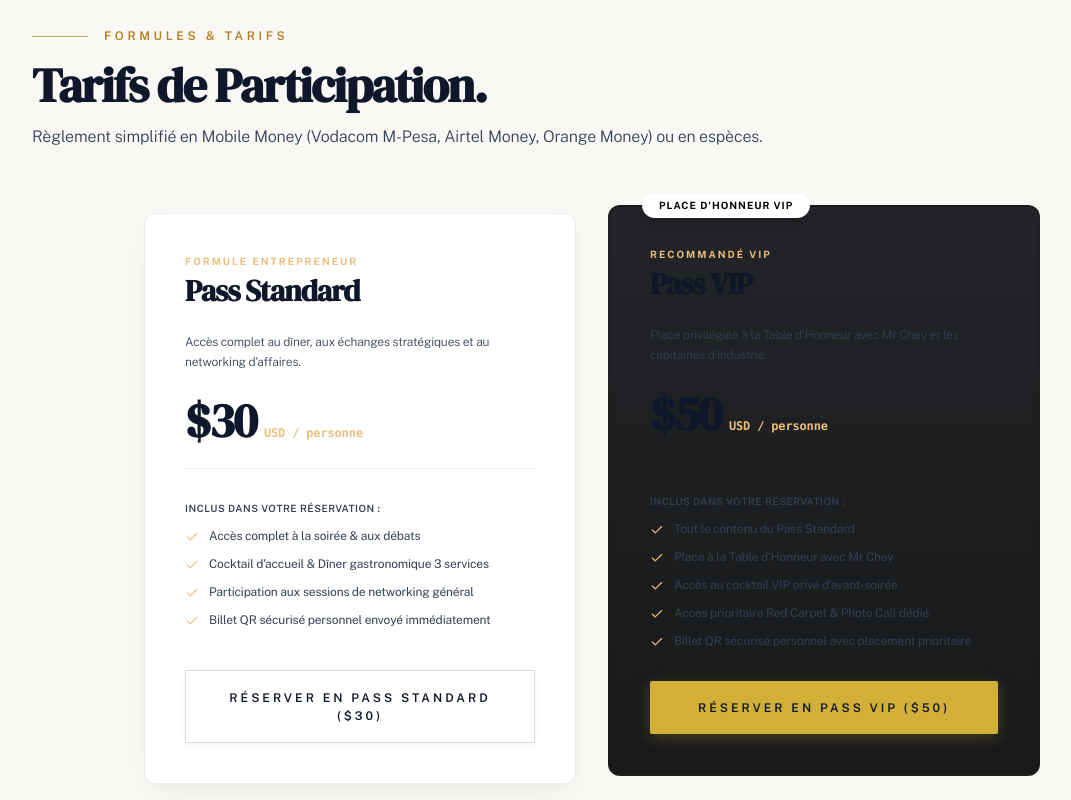
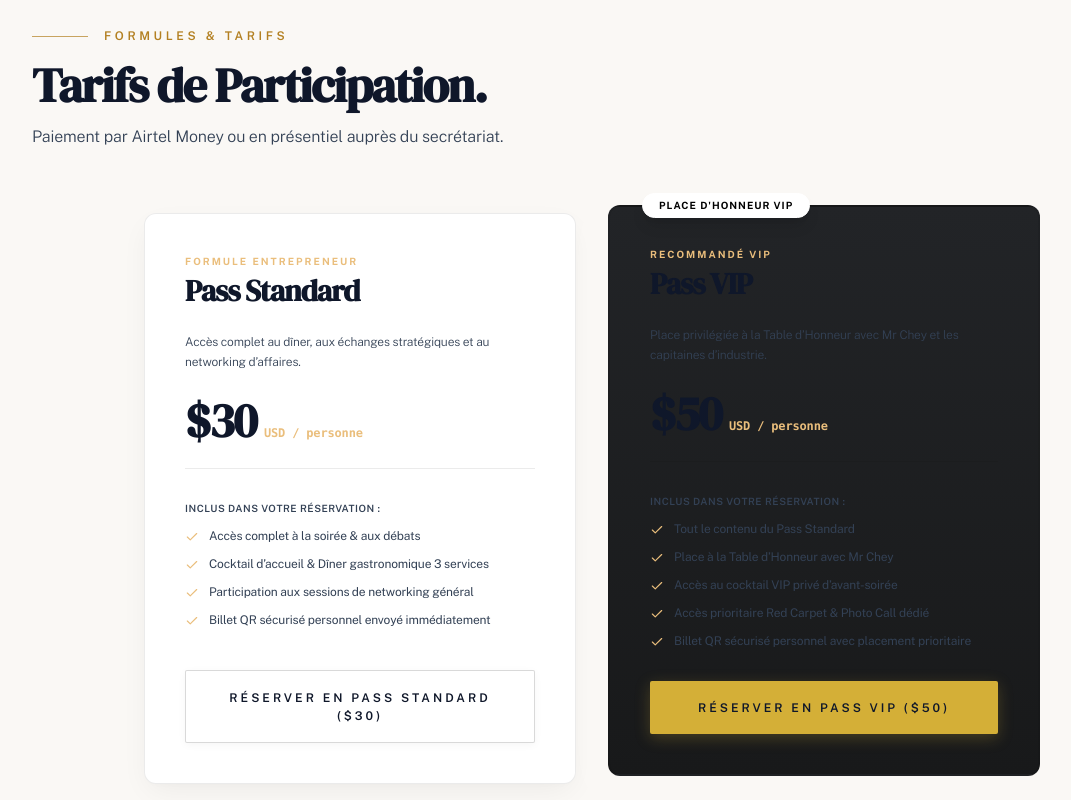
Before and after one commit to 7k-nd/Monsieur-Chey, a Next.js app: page / in a window 1280 px wide. Shown: the part 2980-3780 px from the top of the page, without its empty margins (48-1119 px from the left). Built offline with nearby package versions, Linux system fonts and the light colour scheme; no server answers; the database is empty; a web font is replaced by a local one.

Commit message:
Limit registration payments to Airtel and in-person
Co-authored-by: Copilot <223556219+Copilot@users.noreply.github.com>

```diff
--- a/src/components/FaqSection.tsx
+++ b/src/components/FaqSection.tsx
@@ -7,7 +7,7 @@ export default function FaqSection() {
   const faqs = [
     {
       q: 'Comment s\u2019effectue le paiement de mon billet ?',
-      a: 'Vous pouvez payer facilement via Mobile Money en RDC (Vodacom M-Pesa, Airtel Money, Orange Money), en espèces auprès du comité d\u2019organisation, ou par virement bancaire. Une fois votre référence transmise ou votre versement effectué, votre billet QR officiel est validé instantanément.',
+      a: 'Vous pouvez régler par Airtel Money au numéro officiel indiqué lors de l’inscription, ou payer en présentiel auprès du secrétariat. Après vérification de votre paiement par l’équipe, votre billet QR officiel sera validé.',
     },
     {
       q: 'Comment récupérer mon billet une fois inscrit ?',
--- a/src/components/PricingSection.tsx
+++ b/src/components/PricingSection.tsx
@@ -57,7 +57,7 @@ export default function PricingSection({ onSelectCategory }: PricingSectionProps
             Tarifs de Participation.
           </h2>
           <p className="text-base text-white/70 font-light">
-            Règlement simplifié en Mobile Money (Vodacom M-Pesa, Airtel Money, Orange Money) ou en espèces.
+            Paiement par Airtel Money ou en présentiel auprès du secrétariat.
           </p>
         </div>
 
--- a/src/components/RegistrationModal.tsx
+++ b/src/components/RegistrationModal.tsx
@@ -21,7 +21,7 @@ export default function RegistrationModal({ isOpen, onClose, defaultCategory = '
   const [email, setEmail] = useState('');
   const [company, setCompany] = useState('');
   const [jobTitle, setJobTitle] = useState('');
-  const [paymentMethod, setPaymentMethod] = useState<PaymentMethod>('mpesa');
+  const [paymentMethod, setPaymentMethod] = useState<PaymentMethod>('airtel');
   const [paymentReference, setPaymentReference] = useState('');
   const [photoPreview, setPhotoPreview] = useState<string>('');
   const [isSubmitting, setIsSubmitting] = useState(false);
@@ -307,12 +307,10 @@ export default function RegistrationModal({ isOpen, onClose, defaultCategory = '
                 4. Mode de Règlement ({currentTier.price} USD)
               </label>
 
-              <div className="grid grid-cols-2 sm:grid-cols-4 gap-2 text-center text-xs">
+              <div className="grid grid-cols-2 gap-2 text-center text-xs">
                 {[
-                  { id: 'mpesa', label: 'Vodacom M-Pesa' },
                   { id: 'airtel', label: 'Airtel Money' },
-                  { id: 'orange', label: 'Orange Money' },
-                  { id: 'cash', label: 'Espèces / Banque' },
+                  { id: 'cash', label: 'Paiement en présentiel' },
                 ].map((m) => (
                   <button
                     key={m.id}
@@ -331,10 +329,8 @@ export default function RegistrationModal({ isOpen, onClose, defaultCategory = '
 
               <div className="p-3.5 bg-[#101112] border border-white/10 rounded text-xs space-y-1">
                 <p className="registration-payment-instructions text-white/90">
-                  {paymentMethod === 'mpesa' && 'Transférez au numéro officiel : +243 997 173 630.'}
-                  {paymentMethod === 'airtel' && 'Transférer au Airtel Money : +243 99 000 0000 (Dîner des Entrepreneurs).'}
-                  {paymentMethod === 'orange' && 'Transférer au Orange Money : +243 89 000 0000 (Dîner des Entrepreneurs).'}
-                  {paymentMethod === 'cash' && 'Règlement en espèces auprès du secrétariat ou par virement bancaire.'}
+                  {paymentMethod === 'airtel' && 'Transférez au numéro Airtel Money officiel : +243 997 173 630.'}
+                  {paymentMethod === 'cash' && 'Règlement en présentiel auprès du secrétariat.'}
                 </p>
                 <div className="pt-2">
                   <input
```
